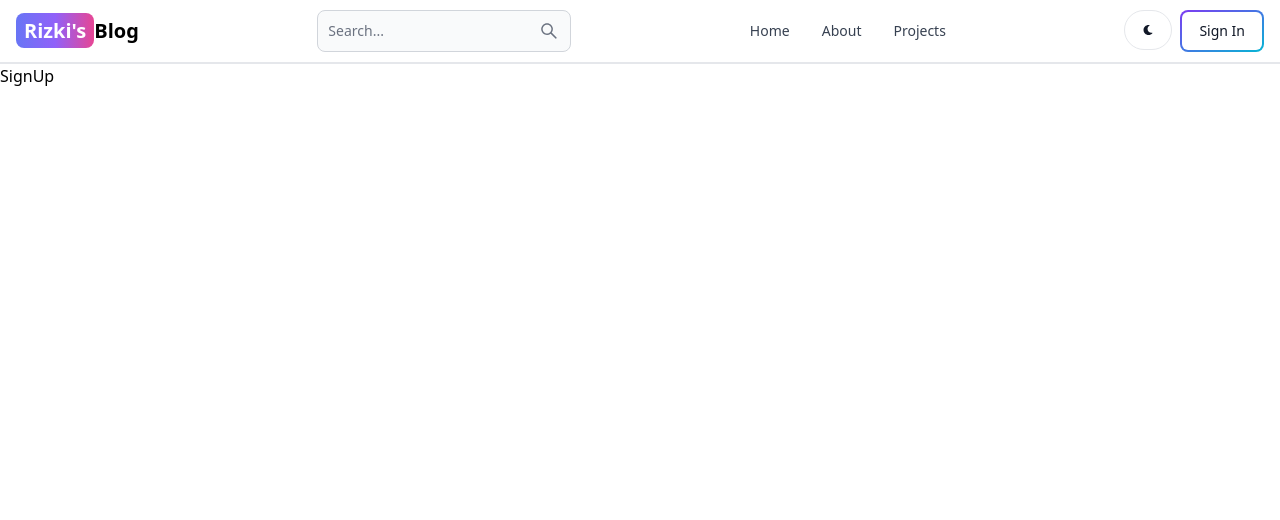
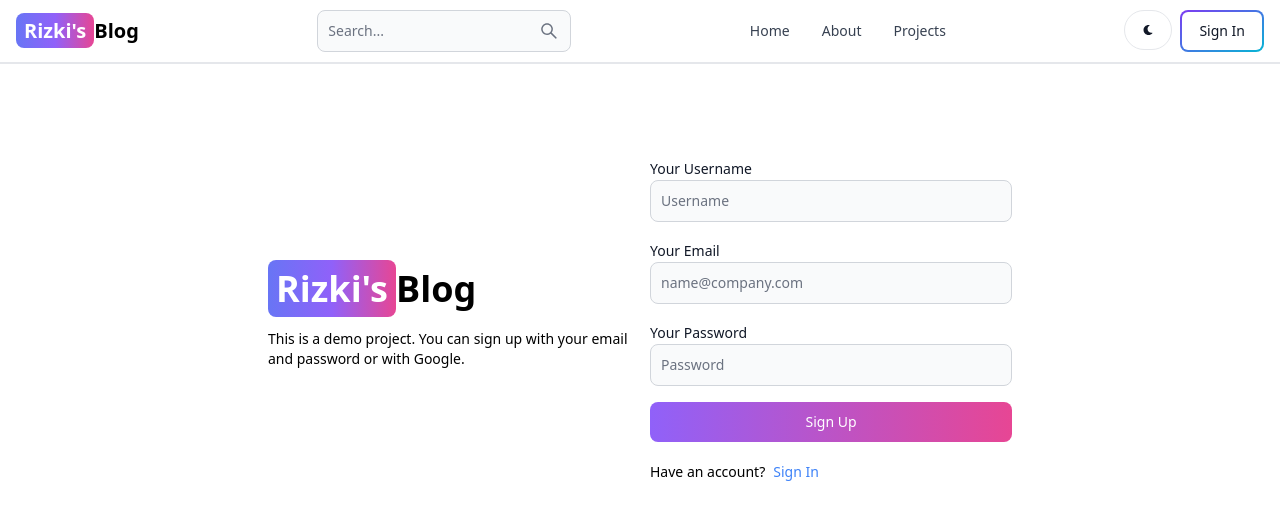
Before and after one commit to mriskisyahputraa2/mearn-app-blog, a React (Vite) app in the folder client/: page /sign-up in a window 1280 px wide. Shown: the top 520 px of the page. Built offline with nearby package versions, Linux system fonts and the light colour scheme.

Commit message:
create sign up page ui

```diff
--- a/client/src/Pages/SignUp/SignUp.jsx
+++ b/client/src/Pages/SignUp/SignUp.jsx
@@ -1,7 +1,60 @@
-import React from "react";
+import { Button, Label, TextInput } from "flowbite-react";
+import { Link } from "react-router-dom";
 
-const SignUp = () => {
-  return <div>SignUp</div>;
-};
-
-export default SignUp;
+export default function SignUp() {
+  return (
+    <>
+      <div className="min-h-screen mt-20">
+        <div className="flex p-3 max-w-3xl mx-auto flex-col md:flex-row md:items-center gap-5">
+          {/* left */}
+          <div className="flex-1">
+            <Link to={"/"} className="text-4xl font-bold dark:text-white">
+              <span className="px-2 py-1 bg-gradient-to-r from-indigo-500 via-purple-500 to-pink-500 rounded-lg text-white">
+                Rizki's
+              </span>
+              Blog
+            </Link>
+            <p className="text-sm mt-5">
+              This is a demo project. You can sign up with your email and
+              password or with Google.
+            </p>
+          </div>
+          {/* right form input */}
+          <div className="flex-1">
+            <form className="flex flex-col gap-4">
+              <div>
+                <Label value="Your Username" />
+                <TextInput type="text" placeholder="Username" id="username" />
+              </div>
+              <div>
+                <Label value="Your Email" />
+                <TextInput
+                  type="email"
+                  placeholder="name@company.com"
+                  id="email"
+                />
+              </div>
+              <div>
+                <Label value="Your Password" />
+                <TextInput
+                  type="password"
+                  placeholder="Password"
+                  id="password"
+                />
+              </div>
+              <Button type="submit" gradientDuoTone="purpleToPink">
+                Sign Up
+              </Button>
+            </form>
+            <div className="flex gap-2 text-sm mt-5">
+              <span>Have an account?</span>
+              <Link to="/sign-in" className="text-blue-500">
+                Sign In
+              </Link>
+            </div>
+          </div>
+        </div>
+      </div>
+    </>
+  );
+}
```
